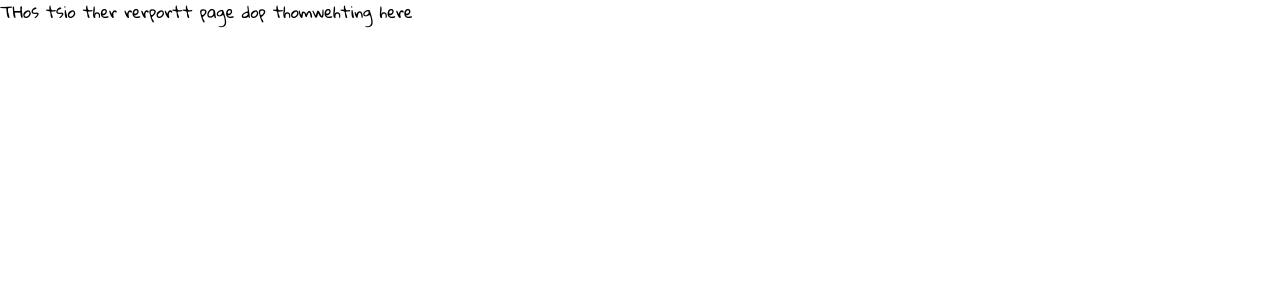
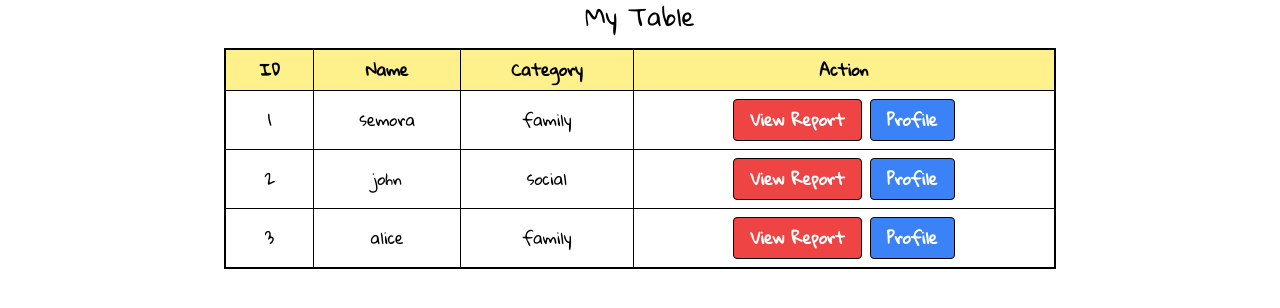
Before and after one commit to InuriHapuarachchi/Final-Year-Research-Project, a React (Vite) app: page /Reports in a window 1280 px wide. Shown: the top 308 px of the page. Built offline with nearby package versions, Linux system fonts and the light colour scheme; a web font is replaced by a local one.

Commit message:
made report page

```diff
--- a/package.json
+++ b/package.json
@@ -7,7 +7,9 @@
     "dev": "vite",
     "build": "vite build",
     "lint": "eslint . --ext js,jsx --report-unused-disable-directives --max-warnings 0",
-    "preview": "vite preview"
+    "preview": "vite preview",
+    "test": "echo \"Error: no test specified\" && exit 1",
+    "start": "nodemon index.js"
   },
   "dependencies": {
     "axios": "^1.6.7",
--- /dev/null
+++ b/src/pages/Report_profile.jsx
@@ -0,0 +1,31 @@
+import React from 'react';
+
+function ProfileModal({ isOpen, closeModal }) {
+  return (
+    <>
+      {isOpen && (
+        <div className="fixed z-10 inset-0 overflow-y-auto">
+          <div className="flex items-center justify-center min-h-screen px-4">
+            <div className="fixed inset-0 transition-opacity">
+              <div className="absolute inset-0 bg-gray-500 opacity-75"></div>
+            </div>
+            <div className="bg-blue-100 rounded-lg p-8 z-20 w-96">
+              <div className="text-center">
+                <h2 className="text-2xl mb-4 font-semibold text-blue-900">Profile</h2>
+                <p className="text-blue-800">Hello Profile</p>
+                <button
+                  onClick={closeModal}
+                  className="bg-blue-300 hover:bg-blue-400 text-blue-900 font-bold py-2 px-4 mt-6 rounded transition duration-300 ease-in-out transform hover:scale-105"
+                >
+                  Close
+                </button>
+              </div>
+            </div>
+          </div>
+        </div>
+      )}
+    </>
+  );
+}
+
+export default ProfileModal;
--- a/src/pages/Reports.jsx
+++ b/src/pages/Reports.jsx
@@ -1,9 +1,189 @@
-export function Reports() {
+// import React, { useState } from "react";
+
+// const dataTika = [
+//   { id: 1, name: "semora", category: "family" ,action: "view", details: "Details for semora" },
+//   { id: 2, name: "john",category: "social" , action: "view", details: "Details for john" },
+//   { id: 3, name: "alice",category: "family" , action: "view", details: "Details for alice" },
+// ];
+
+// function Modal({ isOpen, closeModal, details }) {
+//     return (
+//       <>
+//         {isOpen && (
+//           <div className="fixed z-10 inset-0 overflow-y-auto">
+//             <div className="flex items-center justify-center min-h-screen px-4">
+//               <div className="fixed inset-0 transition-opacity">
+//                 <div className="absolute inset-0 bg-gray-500 opacity-75"></div>
+//               </div>
+//               <div className="bg-yellow-100 rounded-lg p-8 z-20 w-96">
+//                 <div className="text-center">
+//                   <h2 className="text-2xl mb-4 font-semibold text-yellow-900">Details</h2>
+//                   <p className="text-yellow-800">{details}</p>
+//                   <button
+//                     onClick={closeModal}
+//                     className="bg-yellow-300 hover:bg-yellow-400 text-yellow-900 font-bold py-2 px-4 mt-6 rounded transition duration-300 ease-in-out transform hover:scale-105"
+//                   >
+//                     Close
+//                   </button>
+//                 </div>
+//               </div>
+//             </div>
+//           </div>
+//         )}
+//       </>
+//     );
+//   }
+
+// function Reports() {
+//   const [modalIsOpen, setModalIsOpen] = useState(false);
+//   const [selectedItem, setSelectedItem] = useState({});
+
+//   const openModal = (item) => {
+//     setSelectedItem(item);
+//     setModalIsOpen(true);
+//   };
+
+//   const closeModal = () => {
+//     setModalIsOpen(false);
+//   };
+
+//   return (
+//     <div className="text-center px-56">
+//       <h1 className="text-2xl mb-4">My Table</h1>
+//       <table className="w-full rounded-lg border-black border-2">
+//         <thead className="bg-yellow-200">
+//           <tr>
+//             <th className="px-4 py-2 border border-r border-black">ID</th>
+//             <th className="px-4 py-2 border border-r border-black">Name</th>
+//             <th className="px-4 py-2 border border-r border-black">Category</th>
+//             <th className="px-4 py-2 border border-black">Action</th>
+//           </tr>
+//         </thead>
+//         <tbody>
+//           {dataTika.map((item) => (
+//             <tr key={item.id} className="hover:bg-yellow-100">
+//               <td className="px-4 py-2 border border-r border-black">{item.id}</td>
+//               <td className="px-4 py-2 border border-r border-black">{item.name}</td>
+//               <td className="px-4 py-2 border border-r border-black">{item.category}</td>
+//               <td className="px-4 py-2 border border-black">
+//                 <button
+//                   onClick={() => openModal(item)}
+//                   className="bg-red-500 hover:bg-red-700 text-white font-bold py-2 px-4 rounded border border-black focus:outline-none focus:shadow-outline"
+//                 >
+//                   View Report
+//                 </button>
+
+//               </td>
+//             </tr>
+//           ))}
+//         </tbody>
+//       </table>
+//       <Modal isOpen={modalIsOpen} closeModal={closeModal} details={selectedItem.details} />
+//     </div>
+//   );
+// }
+
+// export default Reports;
+
+
+
+import React, { useState } from "react";
+// import ProfileModal from "./ProfileModal"; // Import the ProfileModal component
+import ProfileModal from "./Report_profile";
+
+const dataTika = [
+  { id: 1, name: "semora", category: "family" ,action: "view", details: "Details for semora" },
+  { id: 2, name: "john",category: "social" , action: "view", details: "Details for john" },
+  { id: 3, name: "alice",category: "family" , action: "view", details: "Details for alice" },
+];
+
+function Modal({ isOpen, closeModal, details }) {
   return (
-    <div className="flex justify-content items-center">
-      <div>
-        <h1>THos tsio ther rerportt page dop thomwehting here</h1>
-      </div>
+    <>
+      {isOpen && (
+        <div className="fixed z-10 inset-0 overflow-y-auto">
+          <div className="flex items-center justify-center min-h-screen px-4">
+            <div className="fixed inset-0 transition-opacity">
+              <div className="absolute inset-0 bg-gray-500 opacity-75"></div>
+            </div>
+            <div className="bg-yellow-100 rounded-lg p-8 z-20 w-96">
+              <div className="text-center">
+                <h2 className="text-2xl mb-4 font-semibold text-yellow-900">Details</h2>
+                <p className="text-yellow-800">{details}</p>
+                <button
+                  onClick={closeModal}
+                  className="bg-yellow-300 hover:bg-yellow-400 text-yellow-900 font-bold py-2 px-4 mt-6 rounded transition duration-300 ease-in-out transform hover:scale-105"
+                >
+                  Close
+                </button>
+              </div>
+            </div>
+          </div>
+        </div>
+      )}
+    </>
+  );
+}
+
+function Reports() {
+  const [modalIsOpen, setModalIsOpen] = useState(false);
+  const [profileModalIsOpen, setProfileModalIsOpen] = useState(false);
+  const [selectedItem, setSelectedItem] = useState({});
+
+  const openModal = (item) => {
+    setSelectedItem(item);
+    setModalIsOpen(true);
+  };
+
+  const openProfileModal = () => {
+    setProfileModalIsOpen(true);
+  };
+
+  const closeModal = () => {
+    setModalIsOpen(false);
+    setProfileModalIsOpen(false);
+  };
+
+  return (
+    <div className="text-center px-56">
+      <h1 className="text-2xl mb-4">My Table</h1>
+      <table className="w-full rounded-lg border-black border-2">
+        <thead className="bg-yellow-200">
+          <tr>
+            <th className="px-4 py-2 border border-r border-black">ID</th>
+            <th className="px-4 py-2 border border-r border-black">Name</th>
+            <th className="px-4 py-2 border border-r border-black">Category</th>
+            <th className="px-4 py-2 border border-black">Action</th>
+          </tr>
+        </thead>
+        <tbody>
+          {dataTika.map((item) => (
+            <tr key={item.id} className="hover:bg-yellow-100">
+              <td className="px-4 py-2 border border-r border-black">{item.id}</td>
+              <td className="px-4 py-2 border border-r border-black">{item.name}</td>
+              <td className="px-4 py-2 border border-r border-black">{item.category}</td>
+              <td className="px-4 py-2 border border-black">
+                <button
+                  onClick={() => openModal(item)}
+                  className="bg-red-500 hover:bg-red-700 text-white font-bold py-2 px-4 rounded border border-black focus:outline-none focus:shadow-outline"
+                >
+                  View Report
+                </button>
+                <button
+                  onClick={openProfileModal}
+                  className="bg-blue-500 hover:bg-blue-700 text-white font-bold py-2 px-4 rounded border border-black ml-2 focus:outline-none focus:shadow-outline"
+                >
+                  Profile
+                </button>
+              </td>
+            </tr>
+          ))}
+        </tbody>
+      </table>
+      <Modal isOpen={modalIsOpen} closeModal={closeModal} details={selectedItem.details} />
+      <ProfileModal isOpen={profileModalIsOpen} closeModal={closeModal} />
     </div>
   );
 }
+
+export default Reports;
--- a/src/pages/forms/Family/QuestionPage1.jsx
+++ b/src/pages/forms/Family/QuestionPage1.jsx
@@ -283,7 +283,7 @@ const FirstPage = ({ formData, setFormData }) => {
         >
           <div className="mb-4">
             <div className="flex flex-col ">
-              <MCQs answers={AnswerForQuestion2} question={Question2} regQuestion={"question2"} setFormData={setFormData} />
+              <MCQs answers={AnswerForQuestion2} question={Question2}  nselectedAnswer={formData.question2} regQuestion={"question2"} setFormData={setFormData} />
               {/* <label className="flex items-center mb-2">
                 <input
                   type="radio"
@@ -358,7 +358,7 @@ const FirstPage = ({ formData, setFormData }) => {
                 onChange={handleChange}
               /> */}
 
-              <MCQs answers={AnswerForQuestion2} question={Question2Part2} regQuestion={"question2Part2"} setFormData={setFormData} />
+              <MCQs answers={AnswerForQuestion2}  nselectedAnswer={formData.question2Part2} question={Question2Part2} regQuestion={"question2Part2"} setFormData={setFormData} />
             </div>
           )}
         </div>
--- a/src/routes/MainRoutes.jsx
+++ b/src/routes/MainRoutes.jsx
@@ -6,7 +6,8 @@ import FamilyForm from "../pages/forms/Family/FamilyForm";
 import HomePage from "../pages/Home/Home";
 import SchoolForm from "../pages/forms/School/SchoolForm";
 import SocialForm from "../pages/forms/Social/SocialForm";
-import { Reports } from "../pages/Reports";
+// import { Reports } from "../pages/Reports";
+import Reports from "../pages/Reports";
 
 export default function MainRoutes() {
   return (
```
Also changed, not shown: src/pages/forms/QuestionCards/MCQs.jsx (+26 -4 lines).
